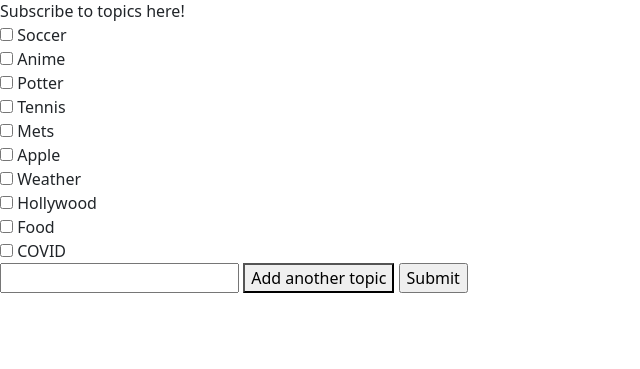
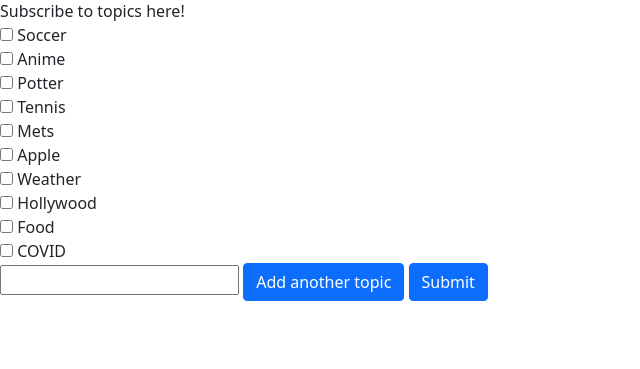
Before and after one commit to Shwetasha03/smart-feed, a Django app: page /topics/ in a window 1280 px wide. Shown: the part 81-450 px from the top of the page, without its empty margins (0-640 px from the left). Run offline with Django 4.2, Linux system fonts and the light colour scheme; the visitor is signed in with stand-in values (Sample User, id 1).

Commit message:
changed button styling

```diff
--- a/home/templates/subscribe_topics.html
+++ b/home/templates/subscribe_topics.html
@@ -64,8 +64,8 @@ Welcome, Username
     <label for="covid"> COVID</label><br>
 
     <input type="text" name="topics" id="topicInput" value="{{ topic }}">
-    <button id="add" type="button" onclick="add_topic()">Add another topic</button>
-    <input type="submit" value="Submit" id="submitButton">
+    <button id="add" class="btn btn-primary" type="button" onclick="add_topic()">Add another topic</button>
+    <input type="submit" class="btn btn-primary" value="Submit" id="submitButton">
 </form>
 </body>
 </html>
```
